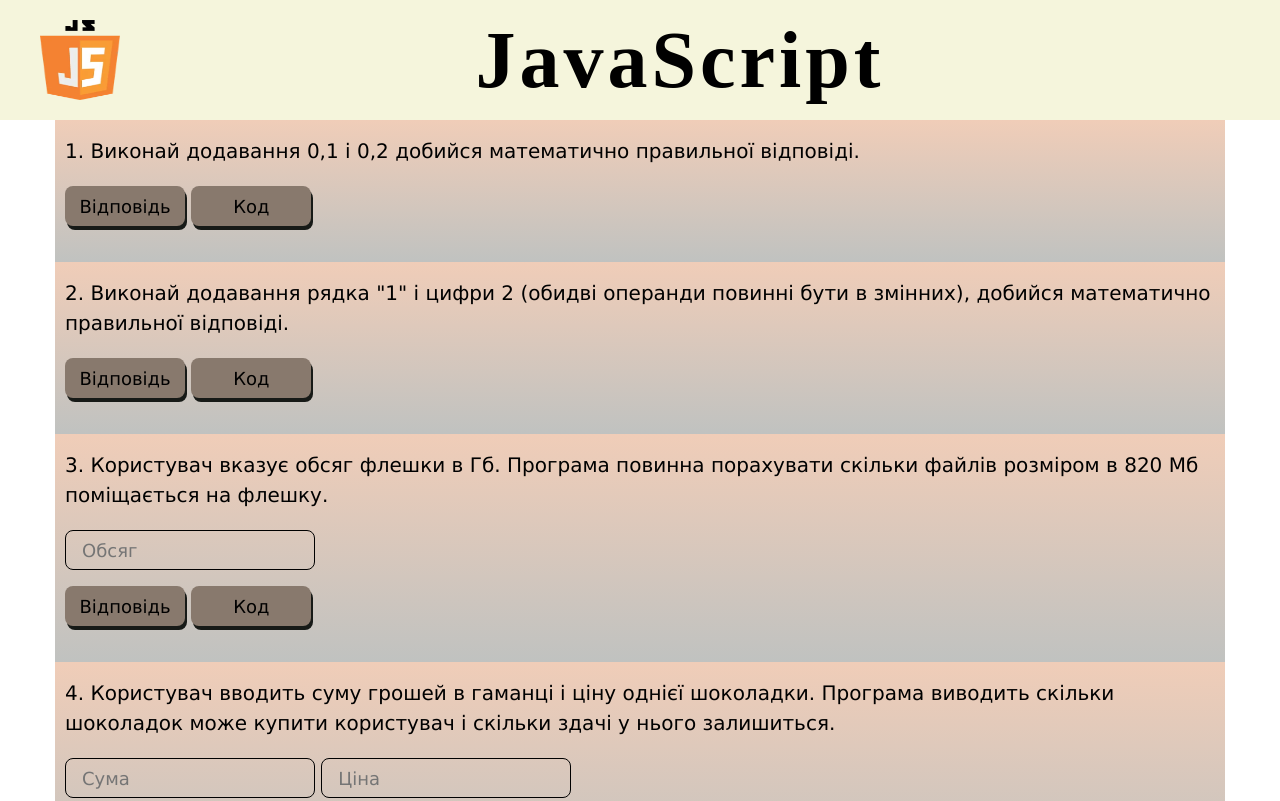
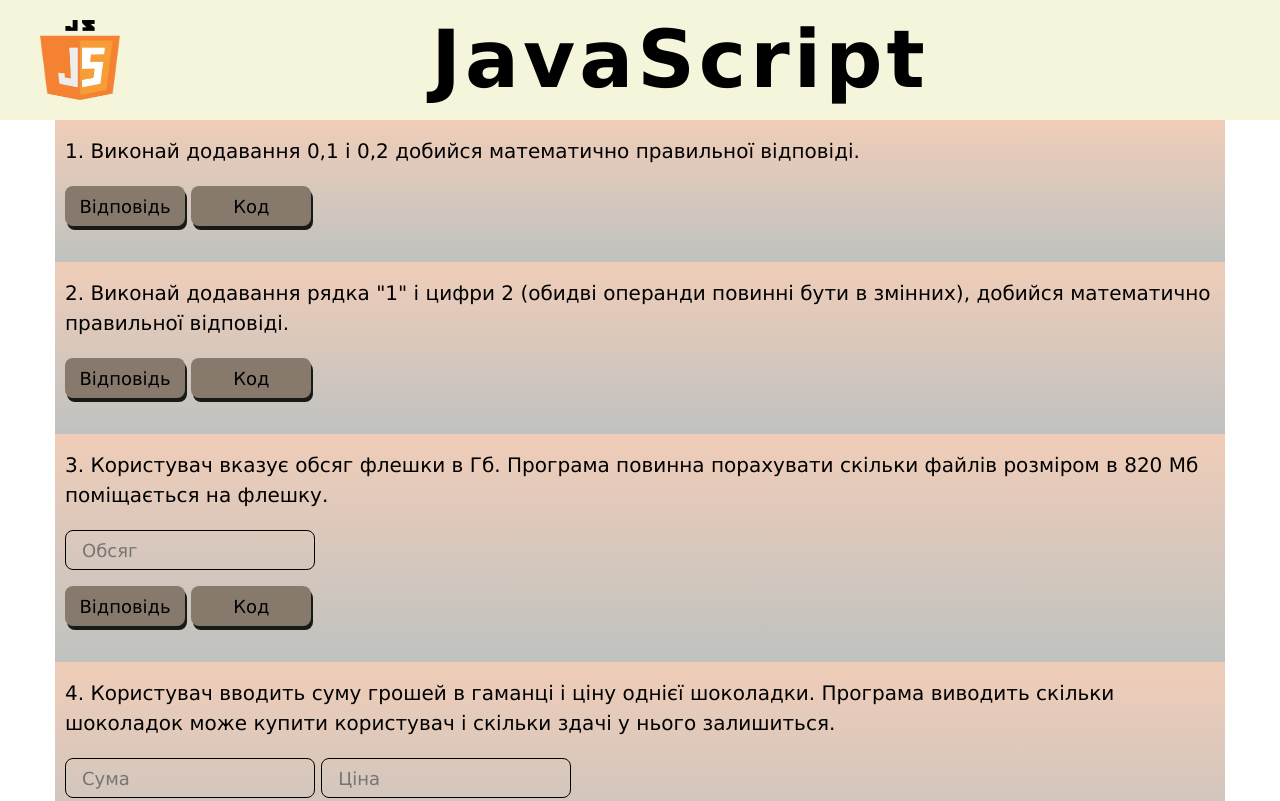
Before and after one commit to IgorPortyanko/js_hw1, a plain HTML site: page index.html in a window 1280 px wide. Shown: the top 801 px of the page. Drawn offline with Linux system fonts and the light colour scheme.

Commit message:
Update style.css

```diff
--- a/css/style.css
+++ b/css/style.css
@@ -13,6 +13,10 @@ a:hover{text-decoration:none;}
 ul li{list-style:none;}
 img{vertical-align:top;}
 h1,h2,h3,h4,h5,h6{font-size:inherit;font-weight:inherit;}
+
+html, body{
+    font-family: Verdana, Geneva, Tahoma, sans-serif;
+}
 
 main{
     font-family: Verdana, Geneva, Tahoma, sans-serif;
```
